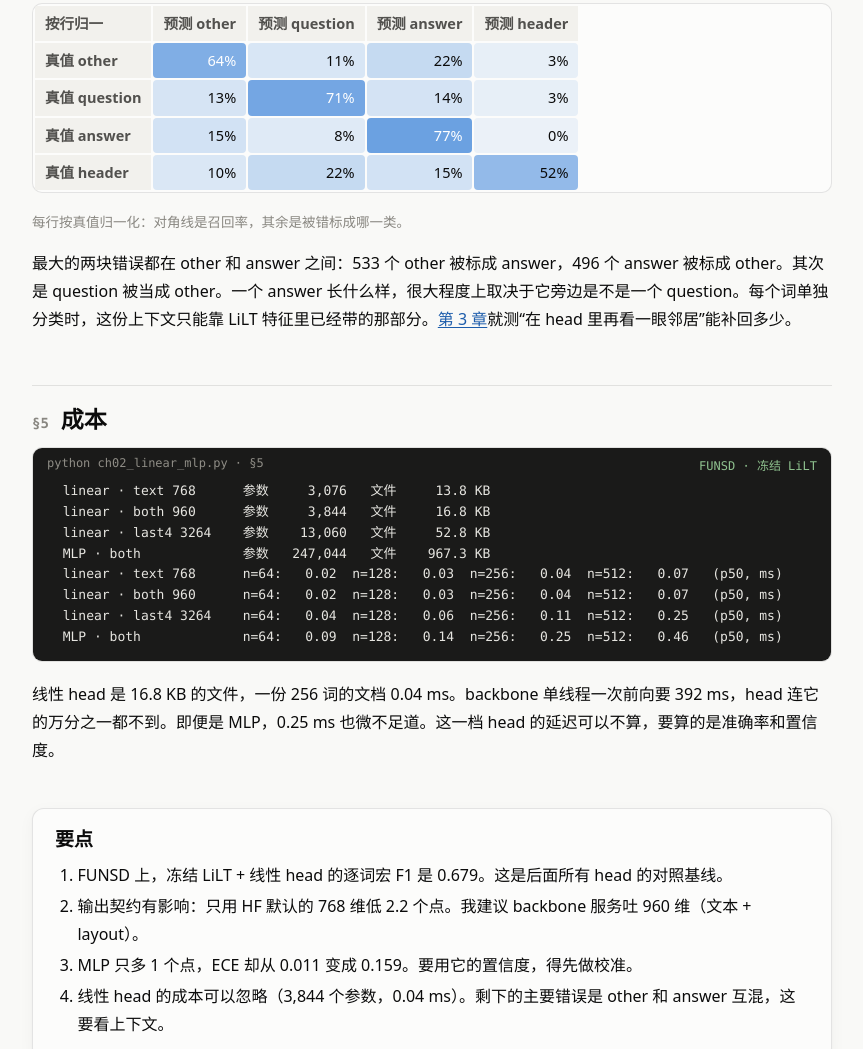
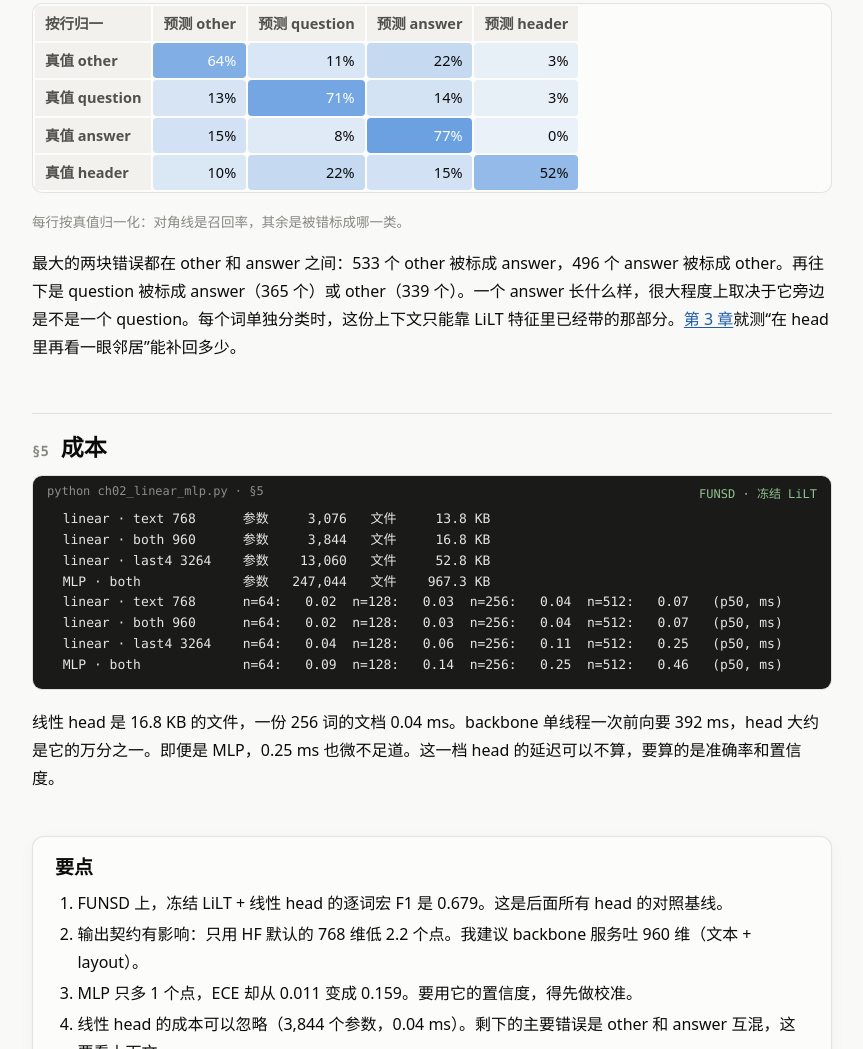
Before and after one commit to CharlesGuooo/lilt-course, a plain HTML site: page frozen-heads/html/ch02_linear.html in a window 1280 px wide. Shown: the part 2909-3958 px from the top of the page, without its empty margins (338-1201 px from the left). Drawn offline with Linux system fonts and the light colour scheme.

Commit message:
frozen-heads: tighten three statements to match the script outputs
Co-Authored-By: Claude Opus 5.5 <noreply@anthropic.com>

```diff
--- a/frozen-heads/html/ch02_linear.html
+++ b/frozen-heads/html/ch02_linear.html
@@ -98,7 +98,7 @@
   header            39        84        56       195</pre></div>
 <div id="cm-linear"></div>
 <p style="font-size:13.5px;color:var(--muted)">每行按真值归一化：对角线是召回率，其余是被错标成哪一类。</p>
-<p>最大的两块错误都在 other 和 answer 之间：533 个 other 被标成 answer，496 个 answer 被标成 other。其次是 question 被当成 other。一个 answer 长什么样，很大程度上取决于它旁边是不是一个 question。每个词单独分类时，这份上下文只能靠 LiLT 特征里已经带的那部分。<a href="ch03_sequence.html">第 3 章</a>就测“在 head 里再看一眼邻居”能补回多少。</p>
+<p>最大的两块错误都在 other 和 answer 之间：533 个 other 被标成 answer，496 个 answer 被标成 other。再往下是 question 被标成 answer（365 个）或 other（339 个）。一个 answer 长什么样，很大程度上取决于它旁边是不是一个 question。每个词单独分类时，这份上下文只能靠 LiLT 特征里已经带的那部分。<a href="ch03_sequence.html">第 3 章</a>就测“在 head 里再看一眼邻居”能补回多少。</p>
 
 <h2><span class="sec">§5</span>成本</h2>
 <div class="out"><div class="out-head"><span>python ch02_linear_mlp.py · §5</span><b>FUNSD · 冻结 LiLT</b></div><pre>  linear · text 768      参数     3,076   文件     13.8 KB
@@ -109,7 +109,7 @@
   linear · both 960      n=64:   0.02  n=128:   0.03  n=256:   0.04  n=512:   0.07   (p50, ms)
   linear · last4 3264    n=64:   0.04  n=128:   0.06  n=256:   0.11  n=512:   0.25   (p50, ms)
   MLP · both             n=64:   0.09  n=128:   0.14  n=256:   0.25  n=512:   0.46   (p50, ms)</pre></div>
-<p>线性 head 是 16.8 KB 的文件，一份 256 词的文档 0.04 ms。backbone 单线程一次前向要 392 ms，head 连它的万分之一都不到。即便是 MLP，0.25 ms 也微不足道。这一档 head 的延迟可以不算，要算的是准确率和置信度。</p>
+<p>线性 head 是 16.8 KB 的文件，一份 256 词的文档 0.04 ms。backbone 单线程一次前向要 392 ms，head 大约是它的万分之一。即便是 MLP，0.25 ms 也微不足道。这一档 head 的延迟可以不算，要算的是准确率和置信度。</p>
 
 <section class="takeaways">
   <h2>要点</h2>
```
Also changed, not shown: frozen-heads/html/ch01_testbed.html (+1 -1 lines), frozen-heads/html/ch03_sequence.html (+1 -1 lines).
